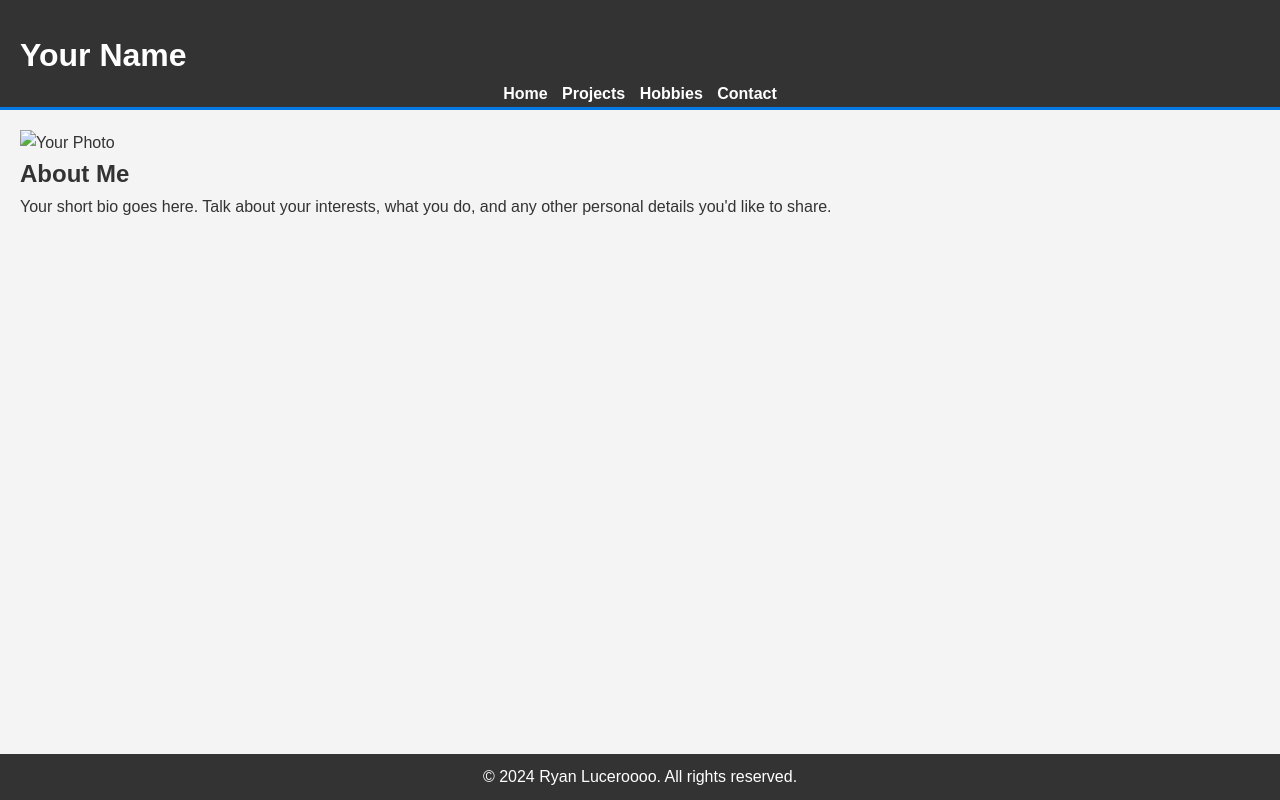
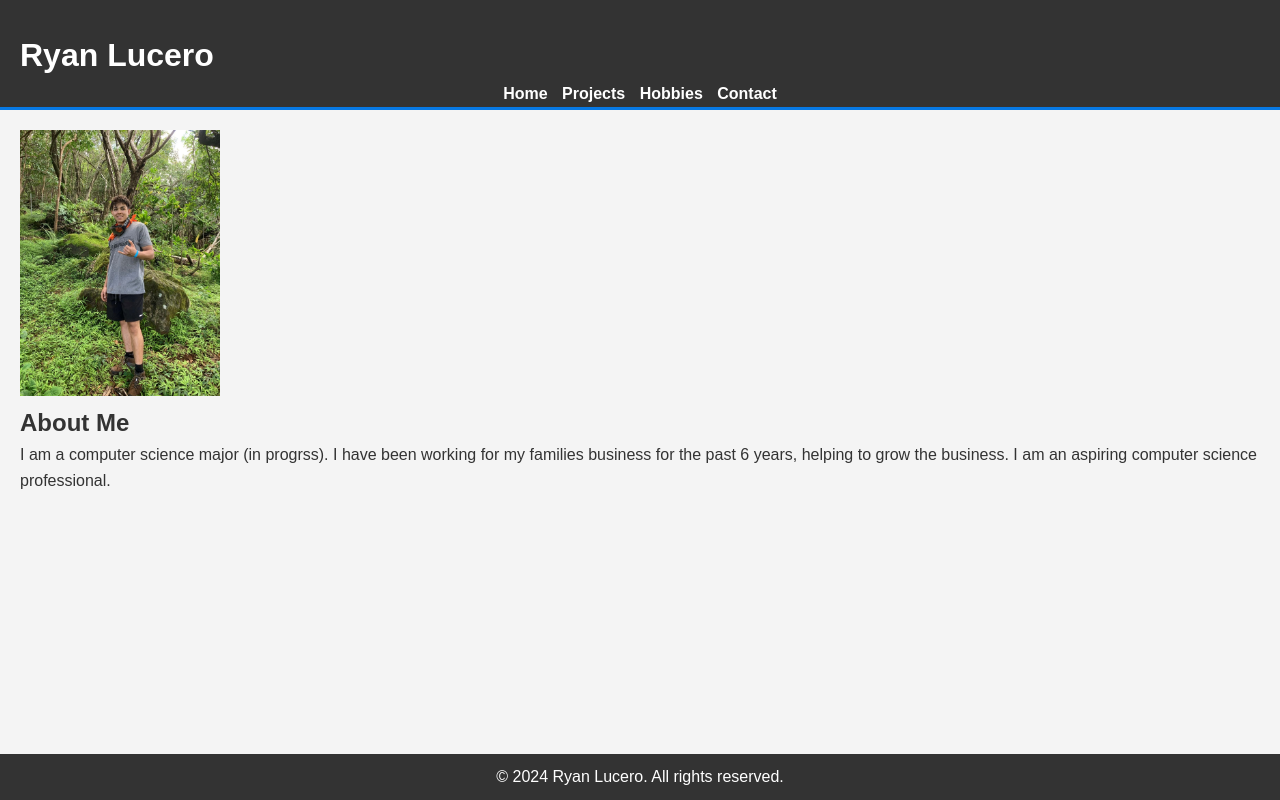
Before and after one commit to ryanpl12/ryanpl12.github.io, a plain HTML site: page index.html in a window 1280 px wide. Drawn offline with Linux system fonts and the light colour scheme.

Commit message:
pic uploaded

```diff
--- a/index.html
+++ b/index.html
@@ -8,7 +8,7 @@
 </head>
 <body>
     <header>
-        <h1>Your Name</h1>
+        <h1>Ryan Lucero</h1>
         <nav>
             <ul>
                 <li><a href="index.html">Home</a></li>
@@ -21,14 +21,14 @@
 
     <main>
         <section id="bio">
-            <img src="your-photo.jpg" alt="Your Photo" width="200">
+            <img src="me.jpg" alt="Your Photo" width="200">
             <h2>About Me</h2>
-            <p>Your short bio goes here. Talk about your interests, what you do, and any other personal details you'd like to share.</p>
+            <p>I am a computer science major (in progrss). I have been working for my families business for the past 6 years, helping to grow the business. I am an aspiring computer science professional. </p>
         </section>
     </main>
 
     <footer>
-        <p>© 2024 Ryan Luceroooo. All rights reserved.</p>
+        <p>© 2024 Ryan Lucero. All rights reserved.</p>
     </footer>
 </body>
 </html>
```
Also changed, not shown: me.jpg (added).
